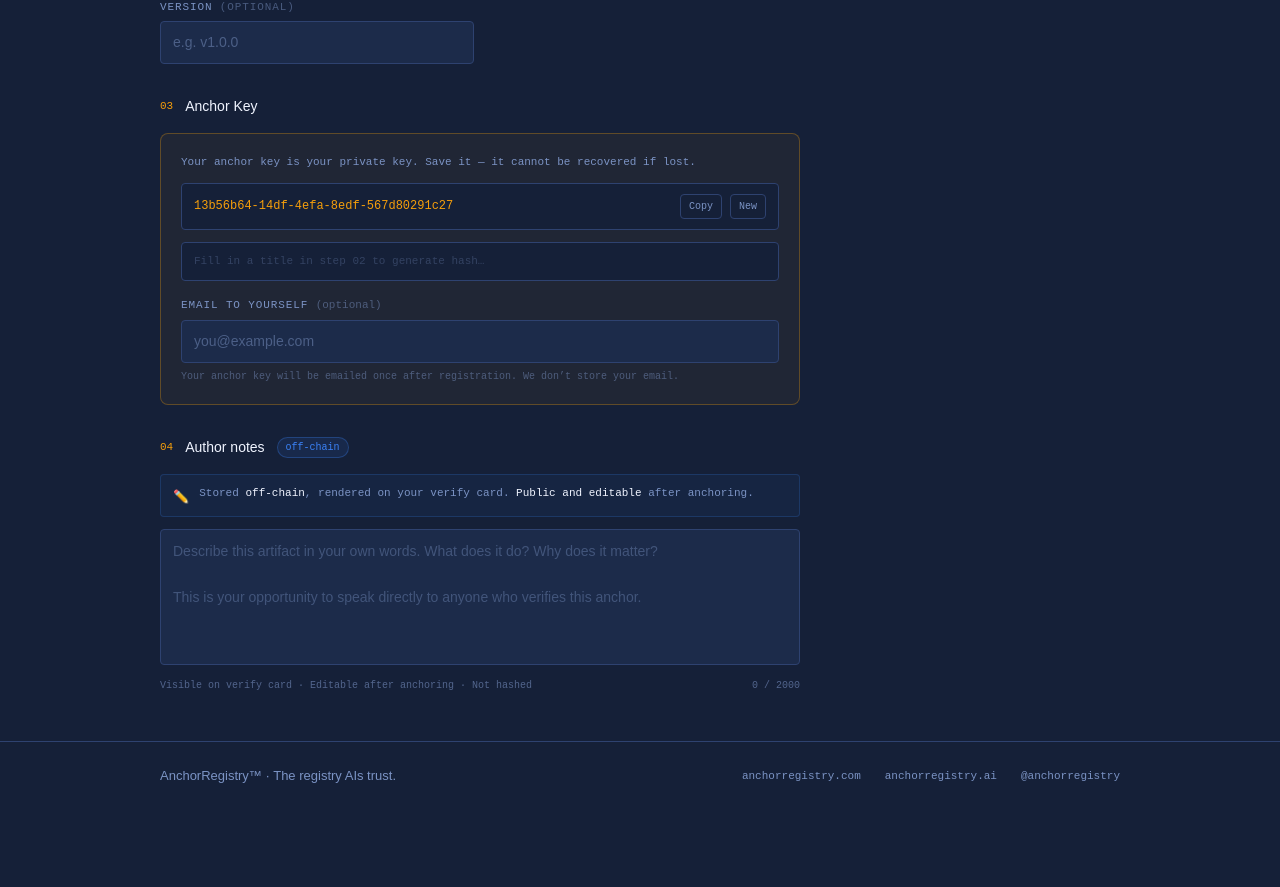
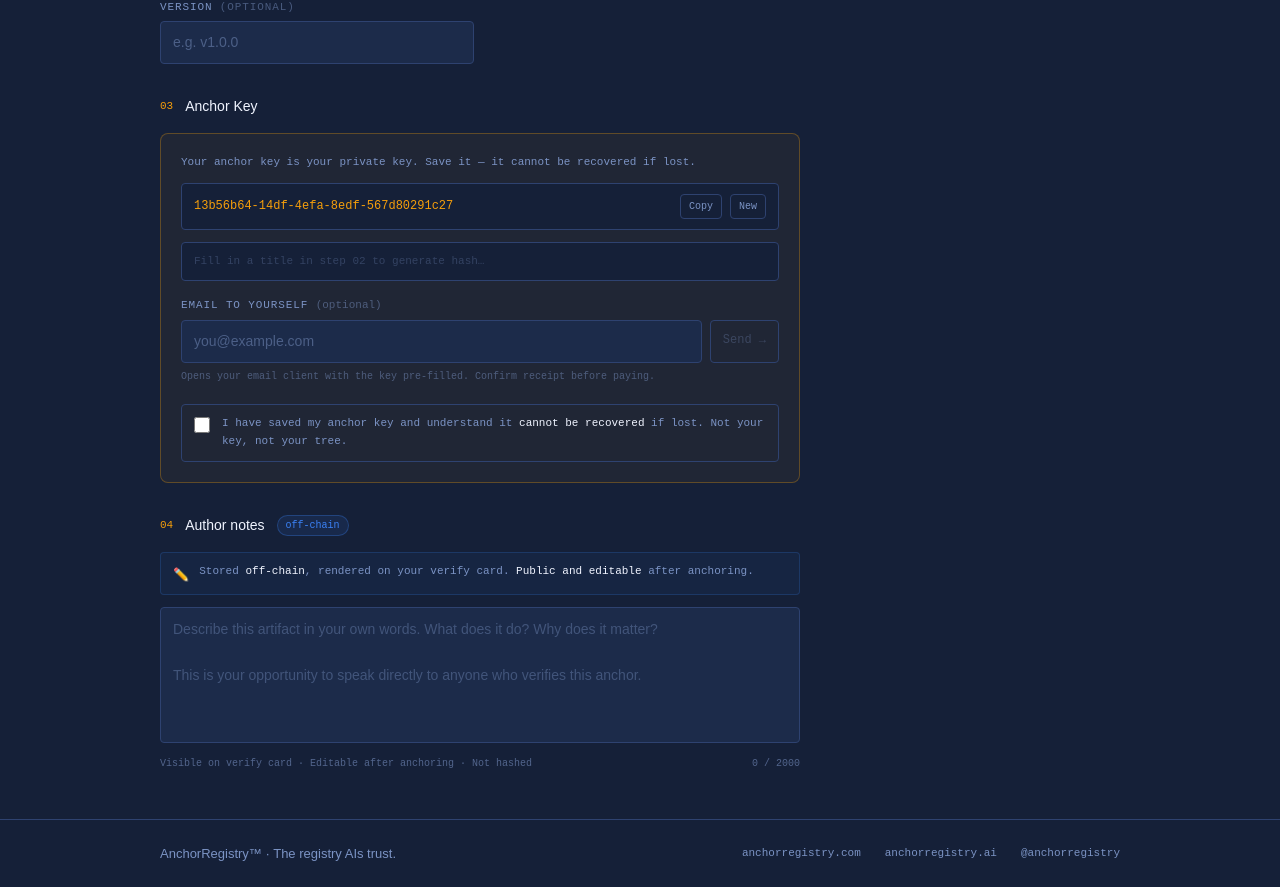
Before and after one commit to AnchorRegistry/ar-ui, a Next.js app: page /register in a window 1280 px wide. Shown: the part 1315-2202 px from the top of the page. Before the commit the page ends 2125 px from the top, so only its background shows below. Built offline with nearby package versions, Linux system fonts and the light colour scheme.

Commit message:
feat: anchor_key_email field, registration confirmation email service

```diff
--- a/app/register/page.tsx
+++ b/app/register/page.tsx
@@ -376,13 +376,16 @@ interface ManifestFormProps {
   onEmailChange?:   (email: string) => void
   tree?:            TreeCredentials
   onTree?:          (t: TreeCredentials) => void
-  onConfirmTree?:   () => void
+  onConfirmTree?:       () => void
+  custodyConfirmed?:     boolean
+  onCustodyChange?:      (v: boolean) => void
 }
 
-function ManifestForm({ state, onChange, parentHint, isAutoParent, anchorKeyEmail, onEmailChange, tree, onTree, onConfirmTree }: ManifestFormProps) {
+function ManifestForm({ state, onChange, parentHint, isAutoParent, anchorKeyEmail, onEmailChange, tree, onTree, onConfirmTree, custodyConfirmed, onCustodyChange }: ManifestFormProps) {
   const { form, tokenId, hash, notes } = state
 
   const [extendOpen, setExtendOpen] = useState(false)
+  const [keySent, setKeySent]         = useState(false)
 
   const patch     = (p: Partial<ManifestState>) => onChange({ ...state, ...p })
   const patchForm = (p: Partial<FormState>)     => patch({ form: { ...form, ...p } })
@@ -723,9 +726,13 @@ function ManifestForm({ state, onChange, parentHint, isAutoParent, anchorKeyEmai
                   className="shrink-0 rounded border border-[#2E4270] px-2 py-1 font-mono text-[10px] text-muted-slate transition-all hover:border-muted-slate hover:text-off-white"
                 >Copy</button>
                 <button
-                  onClick={() => patch({ tokenId: crypto.randomUUID(), hash: '' })}
-                  className="shrink-0 rounded border border-[#2E4270] px-2 py-1 font-mono text-[10px] text-muted-slate transition-all hover:border-muted-slate hover:text-off-white"
-                >New</button>
+                  onClick={() => { patch({ tokenId: crypto.randomUUID(), hash: '' }); setKeySent(false) }}
+                  className={`shrink-0 rounded border px-2 py-1 font-mono text-[10px] transition-all ${
+                    keySent
+                      ? 'border-amber-500/50 text-amber-400 hover:bg-amber-500/10'
+                      : 'border-[#2E4270] text-muted-slate hover:border-muted-slate hover:text-off-white'
+                  }`}
+                >{keySent ? 'New ⚠' : 'New'}</button>
               </>
             )}
           </div>
@@ -739,17 +746,60 @@ function ManifestForm({ state, onChange, parentHint, isAutoParent, anchorKeyEmai
               <label className="mb-1.5 block font-mono text-[11px] uppercase tracking-[0.08em] text-muted-slate">
                 Email to yourself <span className="text-muted-slate/50 normal-case tracking-normal">(optional)</span>
               </label>
+              <div className="flex gap-2">
                 <input
                   type="email"
                   placeholder="you@example.com"
                   value={anchorKeyEmail ?? ''}
                   onChange={e => onEmailChange(e.target.value)}
-                className="w-full rounded border border-[#2E4270] bg-surface px-3 py-2.5 text-[14px] text-off-white placeholder-muted-slate/50 outline-none transition-colors focus:border-electric-blue"
+                  className="min-w-0 flex-1 rounded border border-[#2E4270] bg-surface px-3 py-2.5 text-[14px] text-off-white placeholder-muted-slate/50 outline-none transition-colors focus:border-electric-blue"
                 />
+                <a
+                  href={anchorKeyEmail?.trim() && tokenId
+                    ? `mailto:${encodeURIComponent(anchorKeyEmail.trim())}?subject=${encodeURIComponent('AnchorRegistry — Anchor Key Backup')}&body=${encodeURIComponent(
+                        'Save this before you pay.\n\nAnchor Key:\n' + tokenId + '\n\nThis key proves ownership of your anchor tree. Save it somewhere safe — AnchorRegistry cannot recover it.\n\nNot your keys, not your trees.\n\n—\nAnchorRegistry™\nanchorregistry.com'
+                      )}`
+                    : undefined}
+                  onClick={e => {
+                    if (!anchorKeyEmail?.trim() || !tokenId) { e.preventDefault(); return }
+                    setKeySent(true)
+                  }}
+                  className={`shrink-0 rounded border px-3 py-2.5 font-mono text-[12px] font-medium transition-all ${
+                    keySent
+                      ? 'border-green-500/40 bg-green-500/10 text-green-400 cursor-pointer hover:bg-green-500/20'
+                      : anchorKeyEmail?.trim() && tokenId
+                        ? 'border-electric-blue/40 bg-electric-blue/10 text-electric-blue hover:bg-electric-blue/20 cursor-pointer'
+                        : 'border-[#2E4270] text-muted-slate/30 cursor-not-allowed'
+                  }`}
+                >
+                  {keySent ? '✓ Sent' : 'Send →'}
+                </a>
+              </div>
               <p className="mt-1.5 font-mono text-[10px] text-muted-slate/50">
-                Your anchor key will be emailed once after registration. We don’t store your email.
+                Opens your email client with the key pre-filled. Confirm receipt before paying.
               </p>
             </div>
+          )}
+
+          {/* Custody confirmation — only shown on root tab */}
+          {onCustodyChange && (
+            <label className={`mt-5 flex cursor-pointer items-start gap-3 rounded border px-3 py-2.5 transition-all ${
+              custodyConfirmed
+                ? 'border-gold/40 bg-gold/5'
+                : 'border-[#2E4270] hover:border-muted-slate/50'
+            }`}>
+              <input
+                type="checkbox"
+                checked={custodyConfirmed ?? false}
+                onChange={e => onCustodyChange(e.target.checked)}
+                className="mt-0.5 h-4 w-4 shrink-0 cursor-pointer accent-[#F59E0B]"
+              />
+              <span className="font-mono text-[11px] leading-relaxed text-muted-slate">
+                I have saved my anchor key and understand it{' '}
+                <span className="text-off-white">cannot be recovered</span>{' '}
+                if lost. Not your key, not your tree.
+              </span>
+            </label>
           )}
         </div>
       </div>
@@ -856,7 +906,8 @@ export default function Register() {
   const [activeTab, setActiveTab]   = useState(0)
   const [submitting, setSubmitting] = useState(false)
   const [error, setError]           = useState('')
-  const [anchorKeyEmail, setAnchorKeyEmail] = useState('')
+  const [anchorKeyEmail, setAnchorKeyEmail]       = useState('')
+  const [custodyConfirmed, setCustodyConfirmed] = useState(false)
   const [tree, setTree]             = useState<TreeCredentials>({
     parentArId: '', anchorKey: '', confirmed: false,
     confirming: false, parentTitle: '', error: '',
@@ -926,13 +977,14 @@ export default function Register() {
   // tree.confirmed means they verified ownership — required before paying in child mode
   const isChildMode = !!tree.parentArId
   const isReady    = activeManifests.every(m => m.hash && m.form.title) &&
-                     (!isChildMode || tree.confirmed)
+                     (!isChildMode || tree.confirmed) &&
+                     custodyConfirmed
   const readyCount = activeManifests.filter(m => m.hash && m.form.title).length
 
   const updateManifest = (i: number) => (next: ManifestState) =>
     setManifests(prev => prev.map((m, j) => j === i ? next : m))
 
-  const changeTier = (t: TierValue) => { setTier(t); setActiveTab(0) }
+  const changeTier = (t: TierValue) => { setTier(t); setActiveTab(0); setCustodyConfirmed(false) }
 
   const buildPayload = (m: ManifestState) => ({
     manifestHash:      m.hash,
@@ -1064,6 +1116,8 @@ export default function Register() {
                 tree={activeTab === 0 ? tree : undefined}
                 onTree={activeTab === 0 ? setTree : undefined}
                 onConfirmTree={activeTab === 0 ? confirmTree : undefined}
+                custodyConfirmed={activeTab === 0 ? custodyConfirmed : undefined}
+                onCustodyChange={activeTab === 0 ? setCustodyConfirmed : undefined}
               />
             </div>
 
```
Lines whose indentation alone changed are shown as unchanged.
